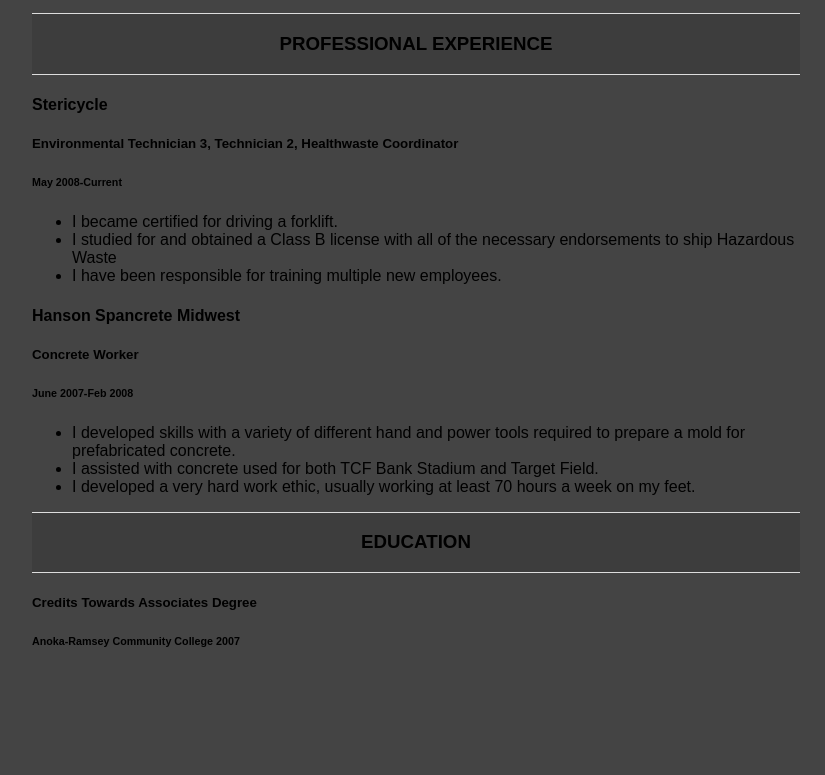
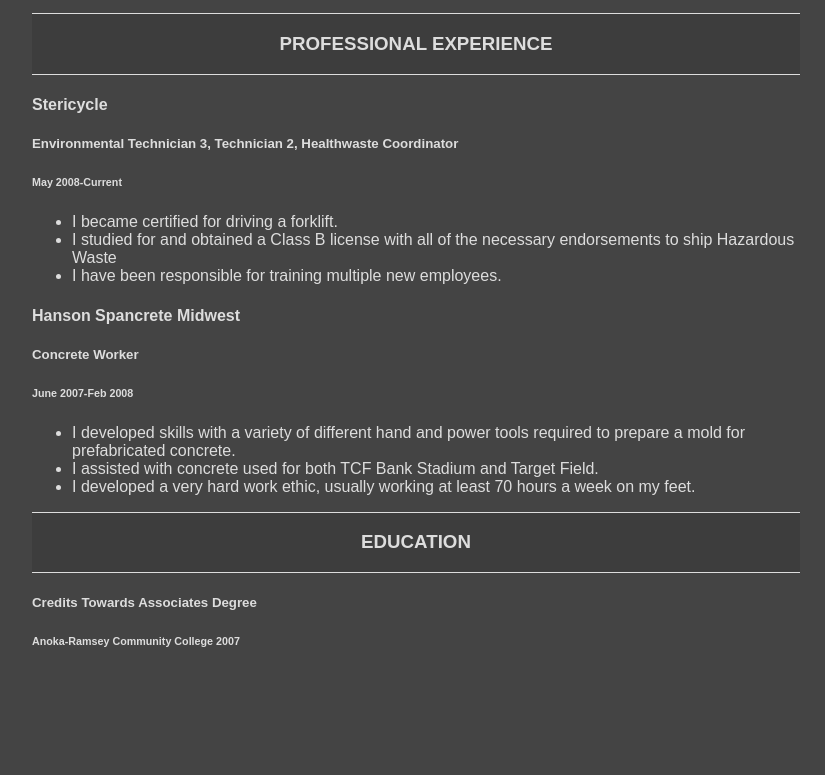
Before and after one commit to jothoudt/jothoudt.github.io, a plain HTML site: page index.html in a window 1280 px wide. Shown: the part 207-982 px from the top of the page, without its empty margins (224-1049 px from the left). Drawn offline with Linux system fonts and the light colour scheme.

Commit message:
Update style.css

```diff
--- a/style.css
+++ b/style.css
@@ -1,6 +1,6 @@
 body {
   background-color: #444444;
-  color: dddddd;
+  color: #dddddd;
   font-family: Arial, Helvitica, sans-serif;
   margin: 10% 20%
 }
```
